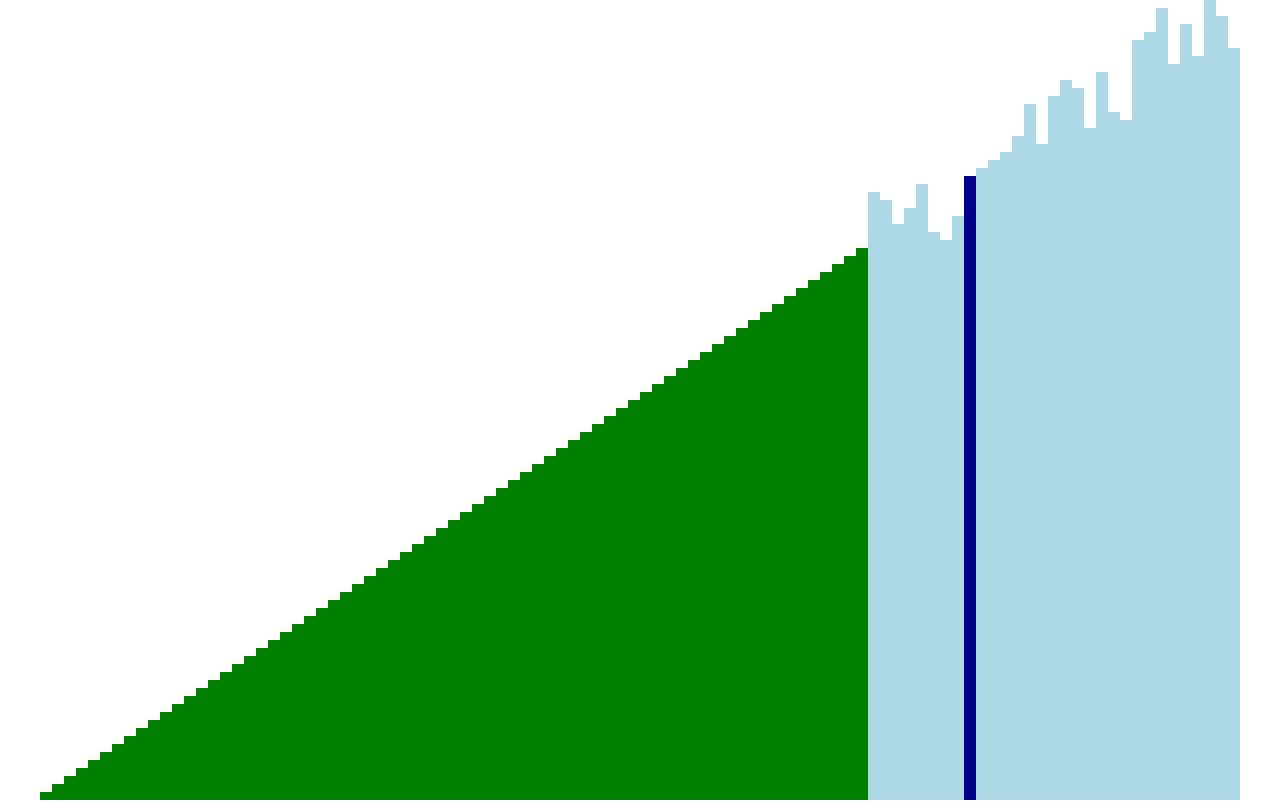
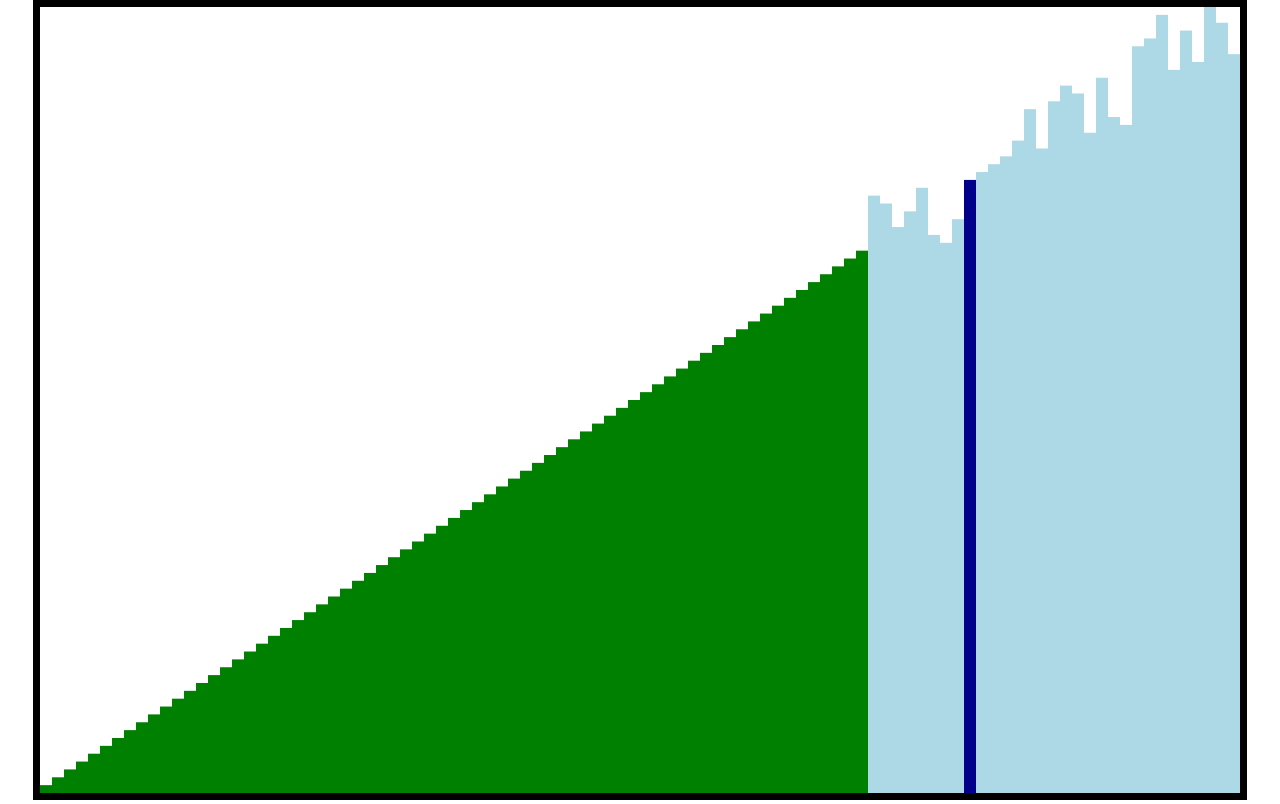
Before and after one commit to nimeji/sorting-algorithm-visualizer, a React (Create React App) app: page / in a window 1280 px wide. Built offline with nearby package versions, Linux system fonts and the light colour scheme.

Commit message:
added border around list

```diff
--- a/src/components/Sorter/Sorter.tsx
+++ b/src/components/Sorter/Sorter.tsx
@@ -10,6 +10,7 @@ type SorterProps = {
   algorithm?: AlgorithmNames;
   sleepTime?: number,
   run?: boolean,
+  border?: number;
   defaultColor?: string;
   comparedColor?: string;
   sortedColor?: string;
@@ -20,6 +21,7 @@ export function Sorter ({
   algorithm = 'BubbleSort',
   sleepTime = 100,
   run = false,
+  border = 0.5,
   defaultColor = 'lightblue',
   comparedColor = 'darkblue',
   sortedColor = 'green',
@@ -46,12 +48,24 @@ export function Sorter ({
     if(logic) {
       const width = ctx.canvas.width;
       const height = ctx.canvas.height;
+      const borderWidth = Math.ceil(Math.max(width, height) / 100 * border)
+      const innerWidth = width - 2 * borderWidth;
+      const innerHeight = height - 2 * borderWidth;
+
       ctx.clearRect(0, 0, width, height);
 
       const {values, lastCompared, indicesSorted} = logic.getLastState();
 
-      const elementWidth = Math.floor(width / values.length);
+      const elementWidth = Math.floor(innerWidth / values.length);
       const offset = (width - elementWidth * values.length) / 2;
+
+      if(borderWidth > 0)
+      {
+        ctx.lineWidth = borderWidth;
+        ctx.strokeStyle = 'black';
+        ctx.strokeRect(offset - borderWidth * 0.5, borderWidth * 0.5, width - 2 * offset + borderWidth, innerHeight + borderWidth);
+      }
+
 
       values.forEach((value, i) => {
         let color = defaultColor;
@@ -60,11 +74,12 @@ export function Sorter ({
         if(lastCompared.includes(i)) color = comparedColor;
 
         ctx.fillStyle = color;
-        ctx.fillRect(offset + elementWidth * i, height-height*value, elementWidth, height*value)
+        ctx.fillRect(offset + elementWidth * i, innerHeight + borderWidth - innerHeight*value, elementWidth, innerHeight*value)
       });
+
     }
 
-  }, [logic, defaultColor, comparedColor, sortedColor]);
+  }, [logic, border, defaultColor, comparedColor, sortedColor]);
 
   return (
     <div className={styles.sorter}>
```
